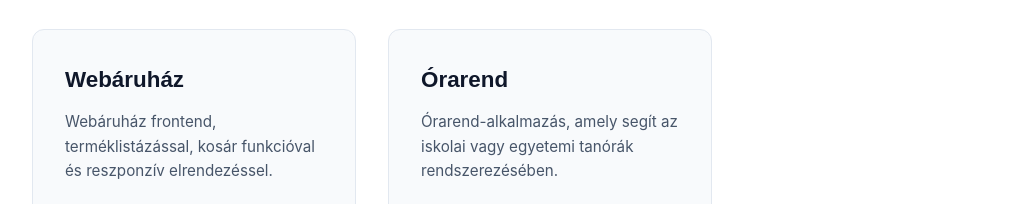
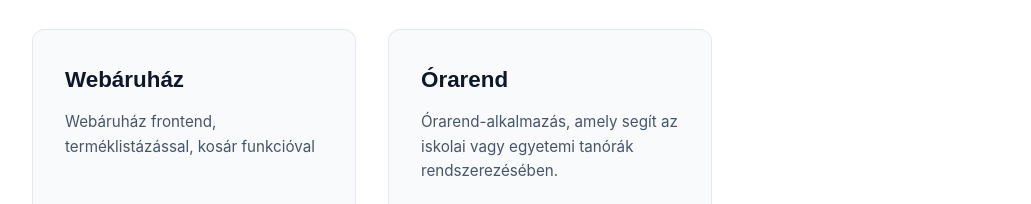
Before and after one commit to Jxncsi/portfolio, a plain HTML site: page index.html in a window 1280 px wide. Shown: the part 1295-1499 px from the top of the page, without its empty margins (90-1121 px from the left). Drawn offline with Linux system fonts and the light colour scheme.

Commit message:
Update index.html

```diff
--- a/index.html
+++ b/index.html
@@ -105,7 +105,7 @@
                     <div class="project-card reveal">
                         <div class="card-body">
                             <h3>Webáruház</h3>
-                            <p>Webáruház frontend, terméklistázással, kosár funkcióval és reszponzív elrendezéssel.</p>
+                            <p>Webáruház frontend, terméklistázással, kosár funkcióval</p>
                             <div class="tags">
                                 <span>HTML5</span>
                                 <span>CSS3</span>
```
